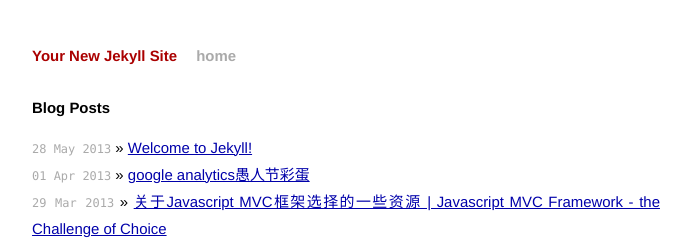
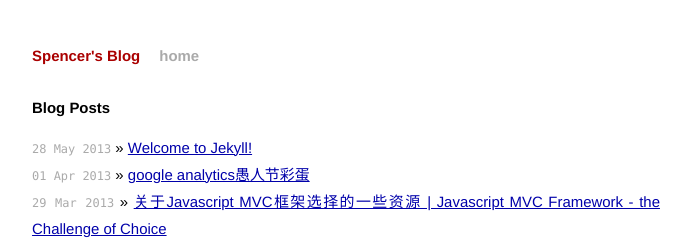
Before and after one commit to sepmein/sepmein.github.io, a Jekyll site: the page built from index.html, in a window 1280 px wide. Shown: the top 240 px of the page, without its empty margins (294-985 px from the left). Built offline with Jekyll 4.4.1, drawn with Linux system fonts in a browser that asks for light colours.

Commit message:
a little change

```diff
--- a/_config.yml
+++ b/_config.yml
@@ -1,2 +1,2 @@
-name: Your New Jekyll Site
+name: Spencer's Blog
 pygments: true
```
Also changed, not shown: README.md.
